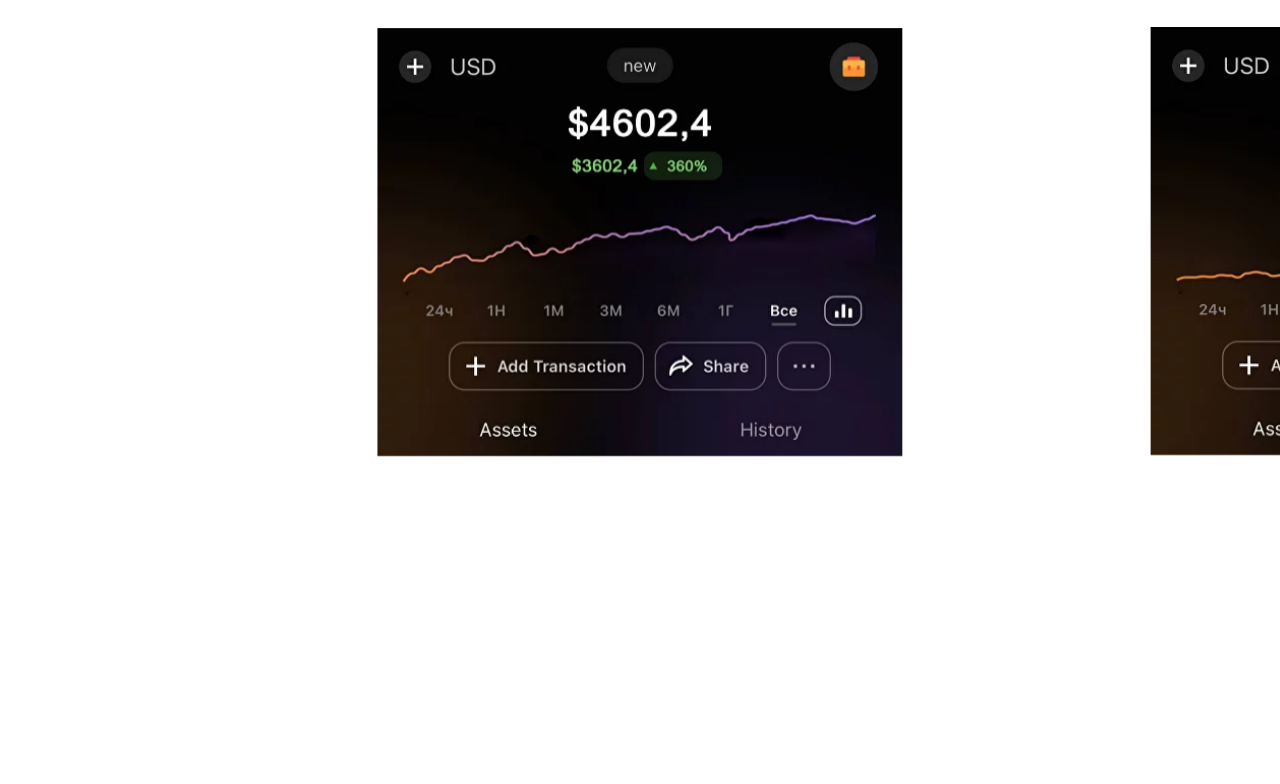
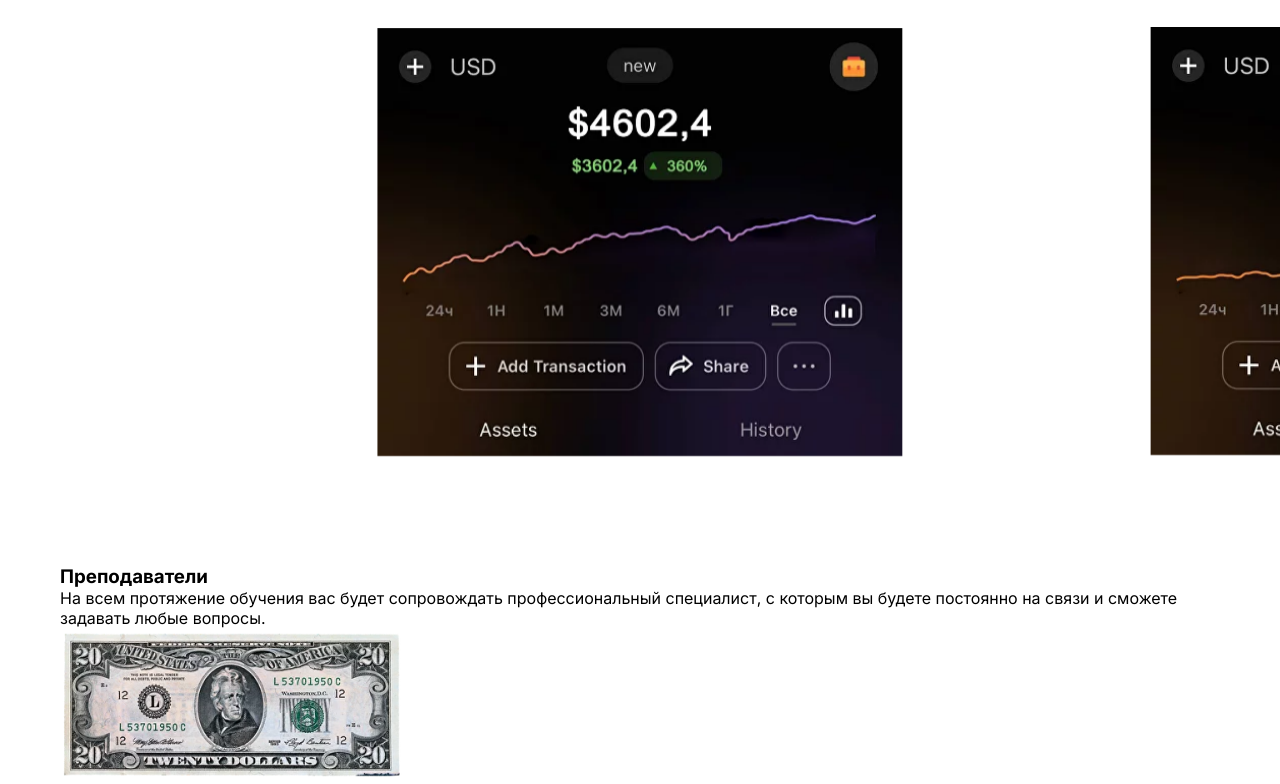
Before and after one commit to fayzullayevelmurod/gulyaganovlab, a plain HTML site: page index.html in a window 1280 px wide. Shown: the part 995-1779 px from the top of the page. Before the commit the page ends 1560 px from the top, so only its background shows below. Drawn offline with nearby package versions, Linux system fonts and the light colour scheme.

Commit message:
teachers in progress

```diff
--- a/index.html
+++ b/index.html
@@ -125,6 +125,22 @@
                 </div>
             </section>
             <!-- result -->
+
+            <!-- teachers -->
+            <section class="teachers">
+                <div class="main_container">
+                    <div class="teachers_title">
+                        <h3>
+                            Преподаватели
+                        </h3>
+                        <p>
+                            На всем протяжение обучения вас будет сопровождать профессиональный специалист, с которым вы будете постоянно на связи и сможете задавать любые вопросы.
+                        </p>
+                        <img src="./images/dollar_img.png" alt="" class="teachers_dollar">
+                    </div>
+                </div>
+            </section>
+            <!-- teachers -->
         </main>
         <!-- main -->
 
```
